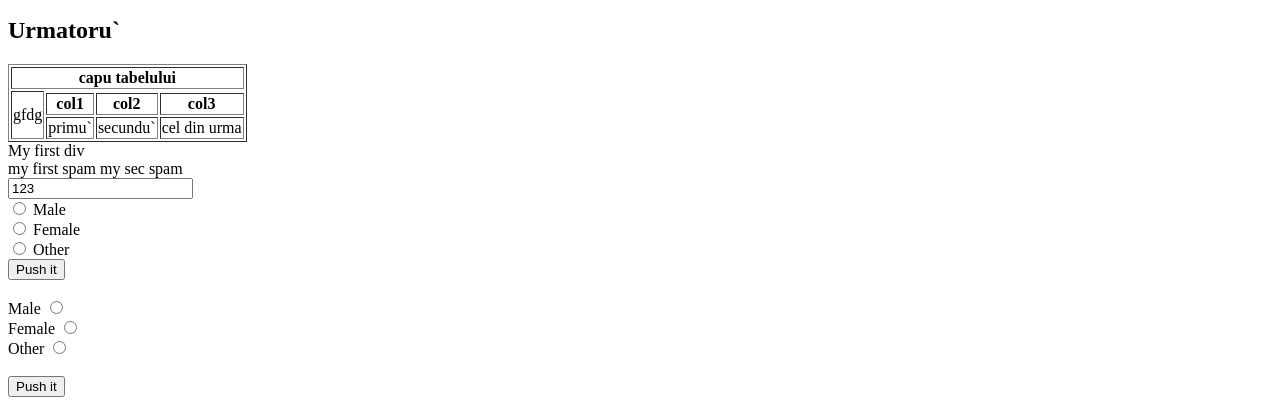
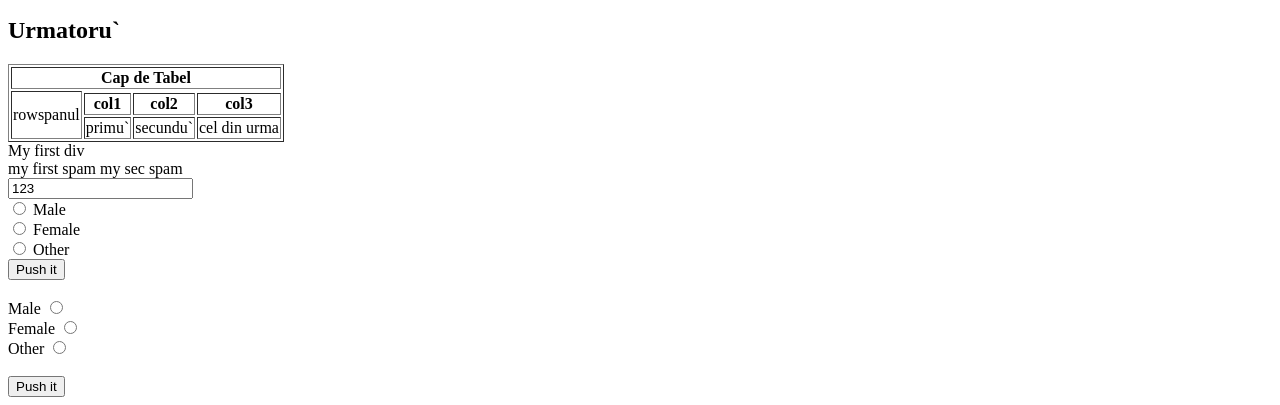
Before and after one commit to MagdaStnsc/MagdaStnsc.github.io, a plain HTML site: page index.html in a window 1280 px wide. Shown: the part 460-865 px from the top of the page. Drawn offline with Linux system fonts and the light colour scheme.

Commit message:
Add files via upload

```diff
--- a/index.html
+++ b/index.html
@@ -29,9 +29,9 @@
     <table border="1">
 
         <tr>
-             <th colspan="4">capu tabelului</th>
+             <th colspan="4">Cap de Tabel</th>
         </tr>
-        <td rowspan="3">gfdg</td>
+        <td rowspan="3">rowspanul</td>
         <tr>
             <th>col1</th>
             <th>col2</th>
```
